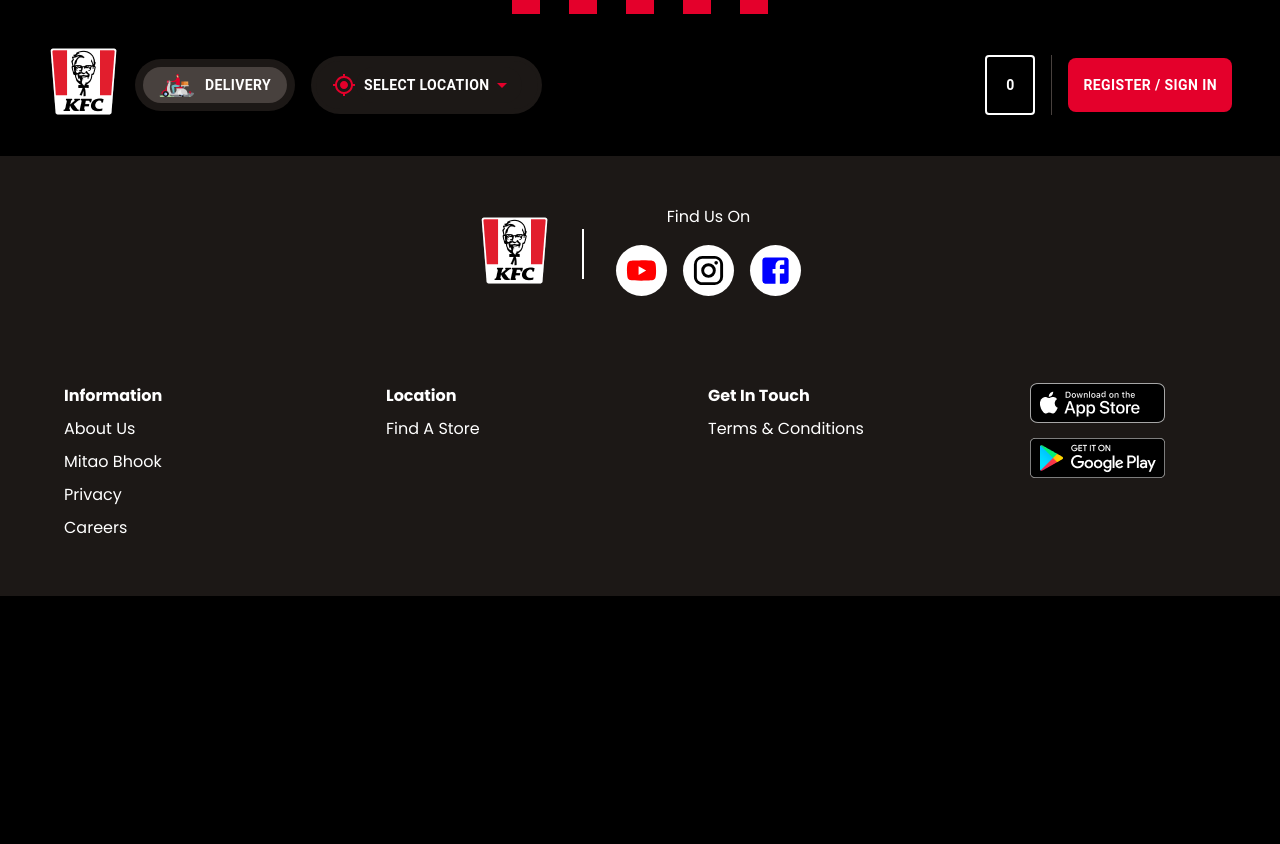
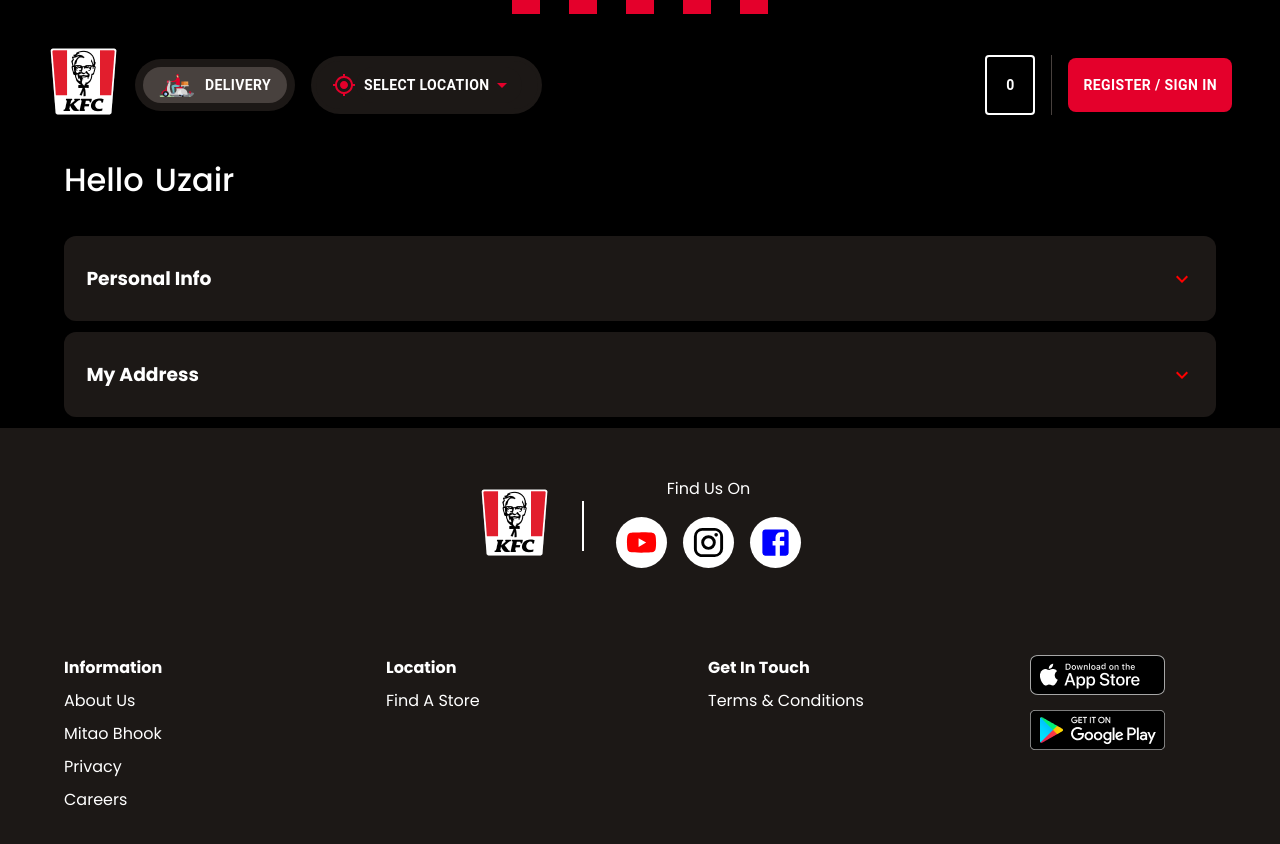
Before and after one commit to heyitsuzair/kfc-mern, a React (Create React App) app in the folder frontend/: page /myKfc in a window 1280 px wide. Shown: the top 844 px of the page. Before the commit the page ends 800 px from the top, so only its background shows below. Built offline with nearby package versions, Linux system fonts and the light colour scheme; no server answers.

Commit message:
Accordin Added

```diff
--- a/frontend/src/App.css
+++ b/frontend/src/App.css
@@ -416,6 +416,10 @@
   width: 120px;
   height: 2px;
 }
+/* My Kfc Page */
+.hello-sec h1 {
+  font-weight: 500;
+}
 /* Media Queries */
 @media (max-width: 909px) {
   .header .regLogBtn {
--- a/frontend/src/App.js
+++ b/frontend/src/App.js
@@ -9,6 +9,7 @@
 import Header from "./components/Header";
 import TopBar from "./components/TopBar";
 import Login from "./pages/Login";
+import MyKfc from "./pages/MyKfc";
 function App() {
   return (
     <>
@@ -27,6 +28,7 @@
             <Route path="/" element={<Home />} />
             <Route path="/product/:id" element={<Product />} />
             <Route path="/login" element={<Login />} />
+            <Route path="/myKfc" element={<MyKfc />} />
           </Routes>
           <Footer />
         </Router>
--- /dev/null
+++ b/frontend/src/components/Accordin.js
@@ -0,0 +1,59 @@
+import * as React from "react";
+import Accordion from "@mui/material/Accordion";
+import AccordionSummary from "@mui/material/AccordionSummary";
+import AccordionDetails from "@mui/material/AccordionDetails";
+import Typography from "@mui/material/Typography";
+import ExpandMoreIcon from "@mui/icons-material/ExpandMore";
+
+export default function SimpleAccordion() {
+  return (
+    <div style={{ marginTop: "2rem" }}>
+      <Accordion
+        sx={{
+          marginBottom: ".7rem",
+          backgroundColor: "#1c1816",
+          color: "white",
+          borderRadius: "12px !important",
+          padding: "1rem 0.4rem",
+        }}
+      >
+        <AccordionSummary
+          expandIcon={<ExpandMoreIcon sx={{ color: "red" }} />}
+          aria-controls="panel1a-content"
+          id="panel1a-header"
+        >
+          <h3>Personal Info</h3>
+        </AccordionSummary>
+        <AccordionDetails>
+          <Typography>
+            Lorem ipsum dolor sit amet, consectetur adipiscing elit. Suspendisse
+            malesuada lacus ex, sit amet blandit leo lobortis eget.
+          </Typography>
+        </AccordionDetails>
+      </Accordion>
+      <Accordion
+        sx={{
+          marginBottom: ".7rem",
+          backgroundColor: "#1c1816",
+          color: "white",
+          borderRadius: "12px !important",
+          padding: "1rem 0.4rem",
+        }}
+      >
+        <AccordionSummary
+          expandIcon={<ExpandMoreIcon sx={{ color: "red" }} />}
+          aria-controls="panel1a-content"
+          id="panel1a-header"
+        >
+          <h3>My Address</h3>
+        </AccordionSummary>
+        <AccordionDetails>
+          <Typography>
+            Lorem ipsum dolor sit amet, consectetur adipiscing elit. Suspendisse
+            malesuada lacus ex, sit amet blandit leo lobortis eget.
+          </Typography>
+        </AccordionDetails>
+      </Accordion>
+    </div>
+  );
+}
--- a/frontend/src/components/AutoComplete.js
+++ b/frontend/src/components/AutoComplete.js
@@ -112,6 +112,9 @@
         borderTopRightRadius: "1rem",
         border: "none",
         borderBottom: "2px solid white",
+        "&:hover": {
+          borderBottom: "2px solid red",
+        },
       }}
       getOptionLabel={(option) =>
         typeof option === "string" ? option : option.description
@@ -135,7 +138,13 @@
           {...params}
           placeholder="Select Area"
           fullWidth
-          variant="filled"
+          variant="outlined"
+          inputProps={{
+            className: "floatingInput",
+          }}
+          InputLabelProps={{
+            className: "floatingLabel",
+          }}
         />
       )}
       renderOption={(props, option) => {
--- a/frontend/src/components/Header.js
+++ b/frontend/src/components/Header.js
@@ -38,7 +38,7 @@
       </div>
       <div className="header-inner">
         <Drawer />
-        <Link to="/login">
+        <Link to="/login" style={{ textDecoration: "none" }}>
           <Button variant="contained" className="regLogBtn">
             <strong>Register / Sign In</strong>
           </Button>
--- a/frontend/src/pages/Login.js
+++ b/frontend/src/pages/Login.js
@@ -51,7 +51,9 @@
                   marginBottom: "1rem",
                   paddingRight: "0",
                 }}
-                inputProps={{ className: "floatingInput" }}
+                inputProps={{
+                  className: "floatingInput",
+                }}
                 InputLabelProps={{
                   className: "floatingLabel",
                 }}
--- /dev/null
+++ b/frontend/src/pages/MyKfc.js
@@ -0,0 +1,31 @@
+import React from "react";
+import { Container } from "@mui/system";
+import Grid from "@mui/material/Grid";
+import Accordin from "../components/Accordin";
+export default function MyKfc() {
+  return (
+    <Container>
+      <div className="my-kfc">
+        <div className="hello-sec">
+          <Grid container>
+            <Grid
+              flexDirection="row"
+              display="flex"
+              gap=".7rem"
+              item
+              xs={2}
+              md={6}
+              sm={6}
+            >
+              <h1>Hello</h1>
+              <h1>Uzair</h1>
+            </Grid>
+          </Grid>
+          <Grid item xs={12} md={12} sm={12}>
+            <Accordin />
+          </Grid>
+        </div>
+      </div>
+    </Container>
+  );
+}
```
